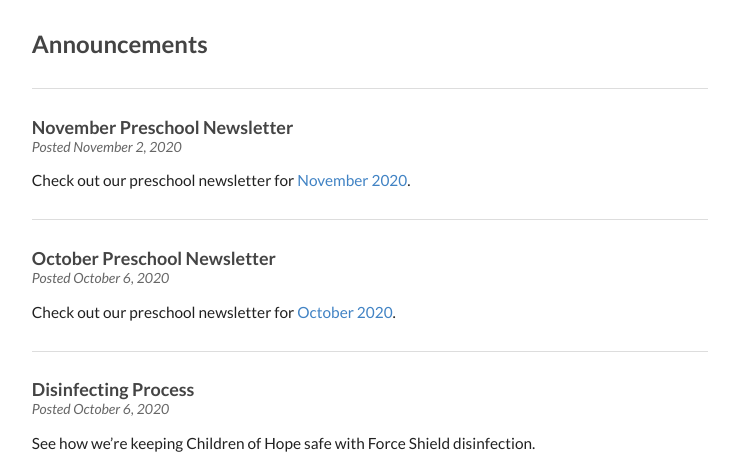
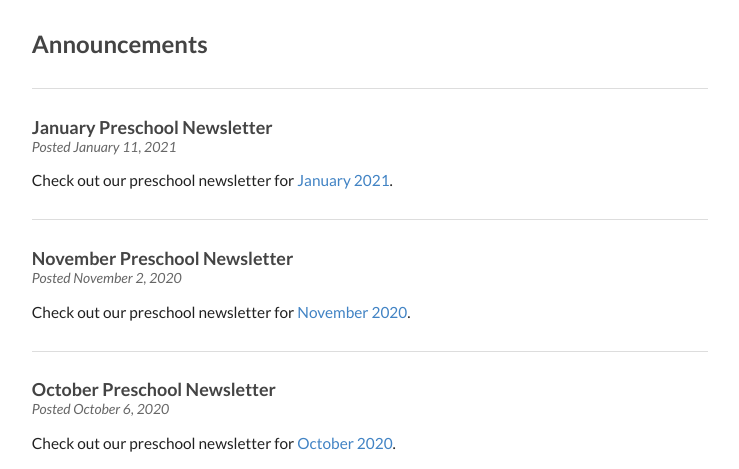
Before and after one commit to childrenofhope/childrenofhope, a Jekyll site: the page built from index.html, in a window 1280 px wide and 1400 px high, scrolled down 706 px, cut to the strip 159-628 px from the top of the window. Shown: the whole strip, without its empty margins (270-1009 px from the left). Built offline with Jekyll 4.4.1, drawn with Linux system fonts in a browser that asks for light colours; the list of posts is cut into pages by our own code; some of the changed text lies outside the part shown.

Commit message:
Added January 2021 newsletter

```diff
--- a/newsletter.md
+++ b/newsletter.md
@@ -10,6 +10,9 @@
 <h3 class="ui header">Current School Year</h3>
 
 <div class="ui newsletter list">
+  <a class="item" href="{{ site.baseurl }}/assets/newsletters/COH January 2021 Newsletter.pdf">
+    January 2021
+  </a>
   <a class="item" href="{{ site.baseurl }}/assets/newsletters/COH November 2020 Newsletter.pdf">
     November 2020
   </a>
```
Also changed, not shown: _posts/2021-01-11-january-newsletter.md (added, +13 -0 lines), 1 other file.
